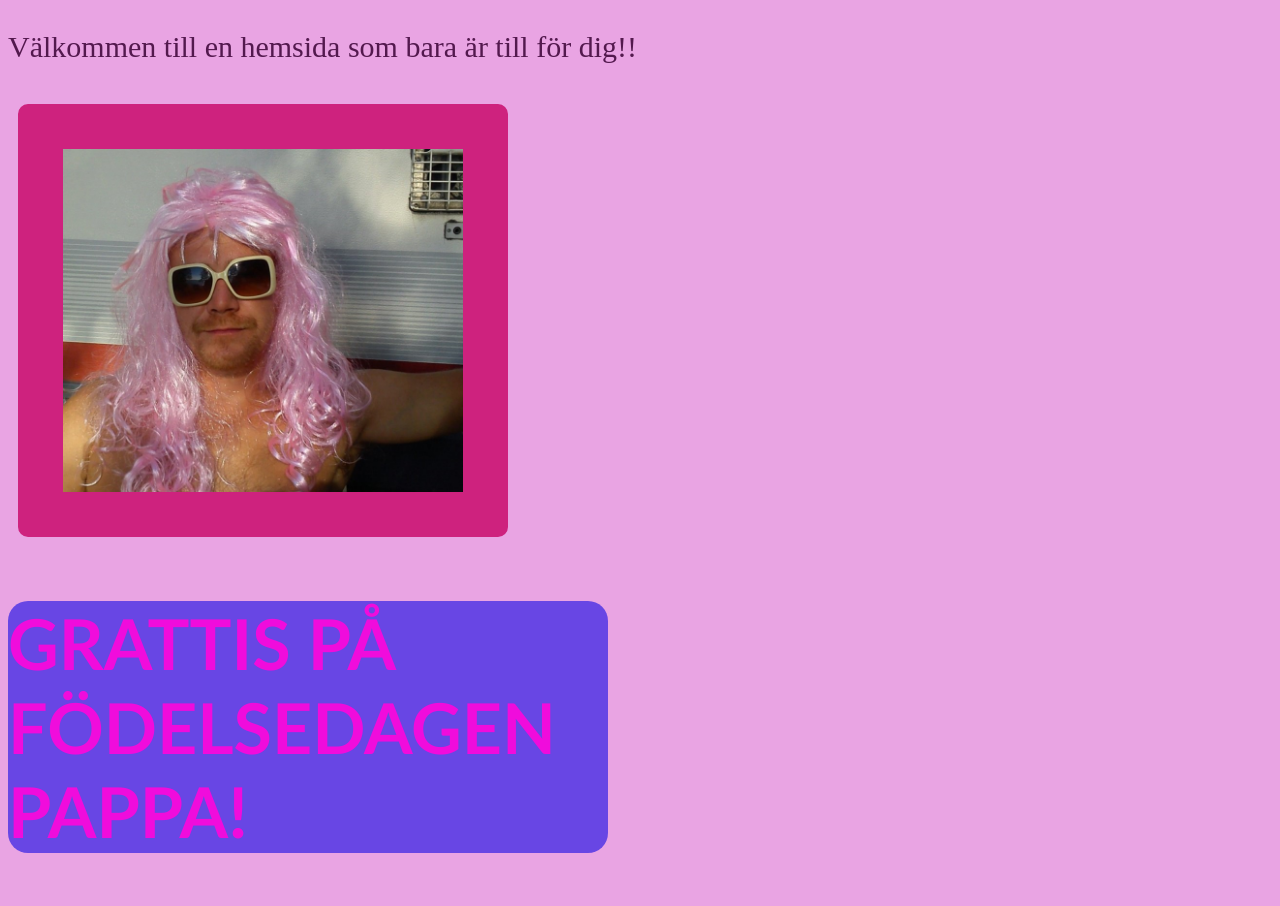
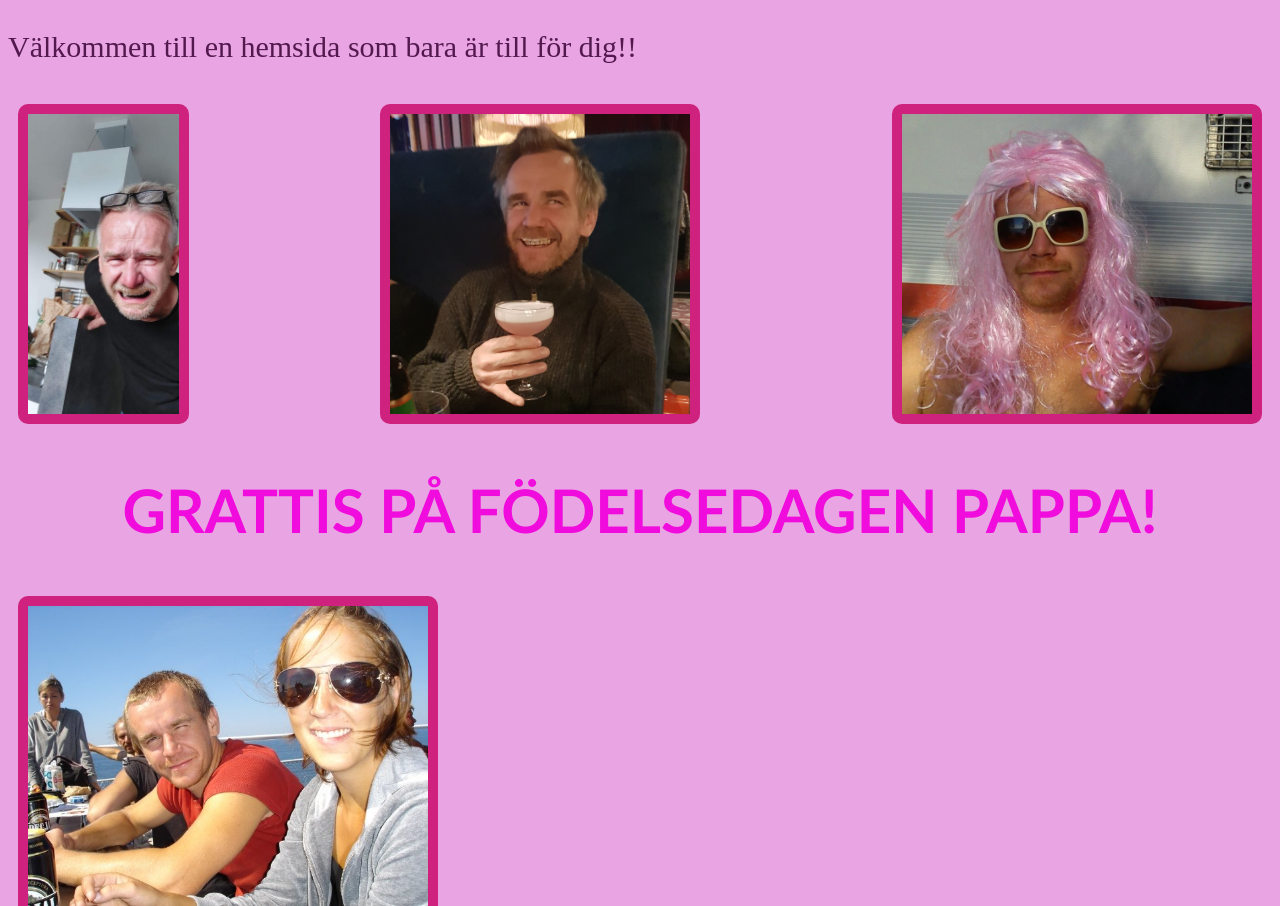
Before and after one commit to spikelover3/pappas-hemsida, a plain HTML site: page index.html in a window 1280 px wide. Shown: the top 906 px of the page. Drawn offline with Linux system fonts and the light colour scheme.

Commit message:
Add files via upload

```diff
--- a/index.html
+++ b/index.html
@@ -8,24 +8,28 @@
     <link rel="stylesheet" href="style.css">
 </head>
 
-
-<!-- Här kan jag kommentera min kod -->
-
 <body>
     <p>Välkommen till en hemsida som bara är till för dig!!</p>
-    <img src="images/papparosahår.jpg">
 
-    <div class="header">
+    <div class="parent">
+       <img class="bilder" src="images/gråt.jpeg">
+       <img class="bilder" src="images/drink.jpg">
+       <img class="bilder" src="images/papparosahår.jpg">
+
+    </div>
+
     <h1 style="color: #f00cdc; font-size: 50+px;">GRATTIS PÅ FÖDELSEDAGEN PAPPA!</h1>
-    </div>
 
     <img src="images/pappa.jpg">
     <p><a href="https://youtube.com/clip/Ugkxtc4M7pKhAPa-v0OTCAkf6hPqR26FgR24?si=vOKP6BxQN0-DReX4" target="_blank"><strong>TRYCK HÄR</strong></a> om du är på <span>danshumör</span>. Håller tummarna att det inte blir någon reklam..</p>
     <img src="images/pappabella.jpg">
     <p><a href="https://en.wikipedia.org/wiki/Beer" target="_blank"><strong>TRYCK HÄR</strong></a> om du vill le lite extra.</p>
+    <img src="images/polen.jpeg">
+    <p>Vill du ha en ledtråd om din present??</p>
+    <p><a href="https://sv.wikipedia.org/wiki/Japan" target="_blank">TRYCK HÄR DÅ</a></p>
+
     <img src="images/familjenannorlunda.jpg">
     <footer>Tack för denna gång, nästa gång jag visar en hemsida ska den vara lite bättre. Grattis igen</footer>
 </body>
 
-
 </html>
--- a/style.css
+++ b/style.css
@@ -9,7 +9,9 @@ p {
 }
 
 h1 {
-    font-size: 70px;
+    display: flex;
+    justify-content: center;
+    font-size: 60px;
     font-family:'Gill Sans', 'Gill Sans MT', Calibri, 'Trebuchet MS', sans-serif
 }
 
@@ -24,13 +26,23 @@ span{
     font-family: 'Franklin Gothic Medium', 'Arial Narrow', Arial, sans-serif;
 }
 
-
-
 img{
     width: 400px;
     height: auto;
     margin: 10px;
     border: 10px solid #ca0e6fdc;
     border-radius: 10px;
-    border-width: 45px;
+    border-width: 10px;
 }
+
+.parent
+{
+    display: flex;
+    align-items:center;
+    justify-content:space-between;
+}
+.bilder
+{
+    height: 300px;
+    width: auto;
+}
```
Also changed, not shown: images/drink.jpg (added), images/gråt.jpeg (added), images/polen.jpeg (added).
